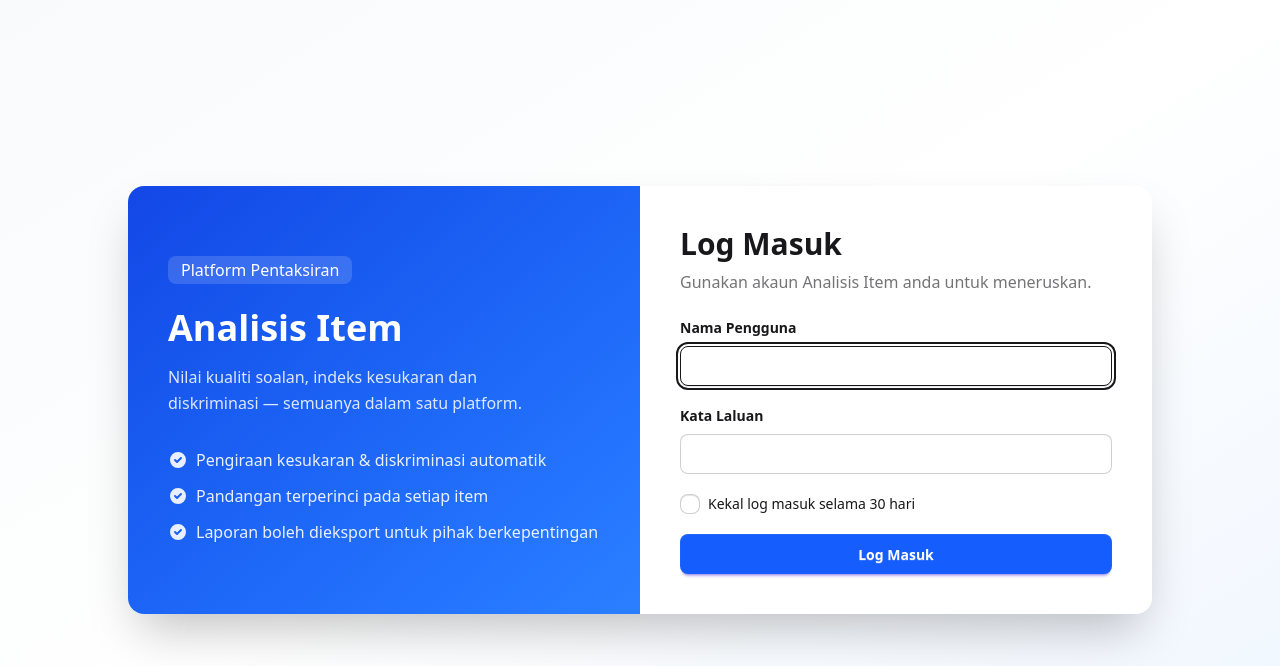
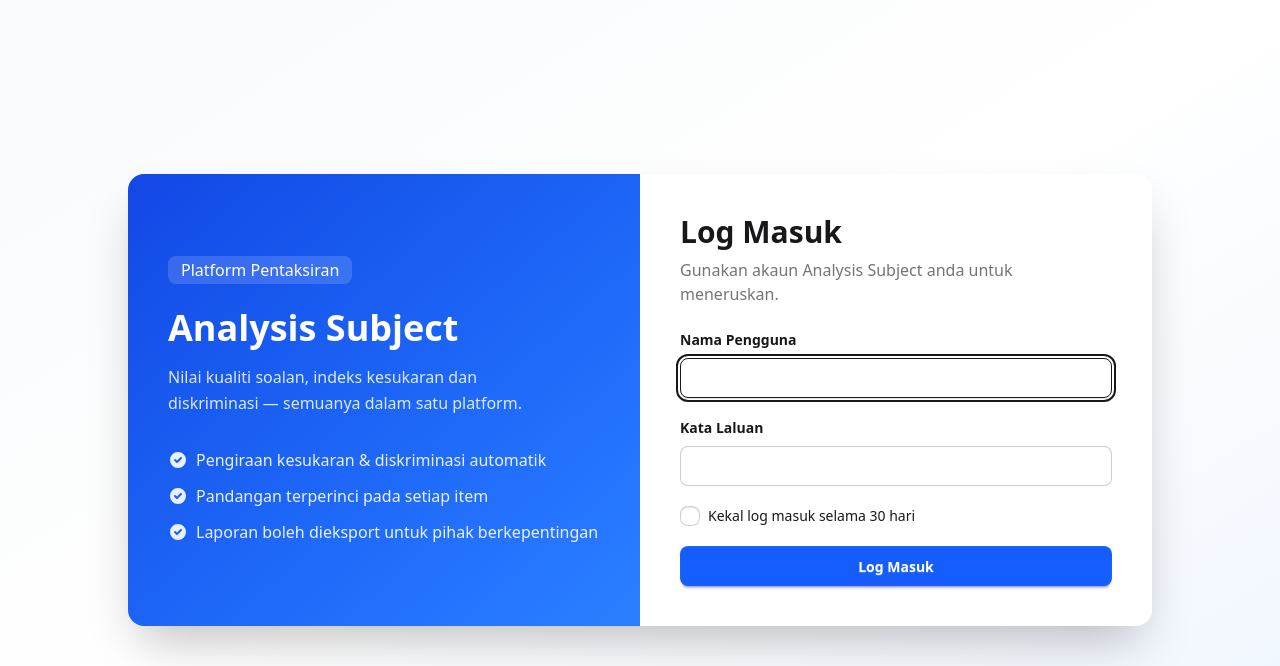
Before and after one commit to UMIZWAN/analisis-item, a Laravel app: page /login in a window 1280 px wide. Shown: the top 666 px of the page. Run offline with Laravel 12, Linux system fonts and the light colour scheme; style sheets or scripts are compiled from the project's sources.

Commit message:
Rename site to Analysis Subject and add custom favicon
Co-Authored-By: Claude Sonnet 5.5 <noreply@anthropic.com>
Claude-Session: https://claude.ai/code/session_013tJSE8trzcAPs6Eniw49R5

```diff
--- a/config/app.php
+++ b/config/app.php
@@ -13,7 +13,7 @@ return [
     |
     */
 
-    'name' => env('APP_NAME', 'analisis-item'),
+    'name' => env('APP_NAME', 'Analysis Subject'),
 
     /*
     |--------------------------------------------------------------------------
--- a/resources/views/home.blade.php
+++ b/resources/views/home.blade.php
@@ -4,7 +4,9 @@
     <meta charset="UTF-8">
     <meta name="viewport" content="width=device-width, initial-scale=1.0">
     <meta name="csrf-token" content="{{ csrf_token() }}">
-    <title>{{ $exam->nama ?? 'Analisis Item' }} &mdash; Analisis Item</title>
+    <title>{{ $exam->nama ?? 'Analysis Subject' }} &mdash; Analysis Subject</title>
+    <link rel="icon" type="image/svg+xml" href="{{ asset('favicon.svg') }}">
+    <link rel="icon" href="{{ asset('favicon.ico') }}" sizes="any">
     @vite(['resources/css/app.css', 'resources/js/app.js'])
 </head>
 <body class="min-h-screen bg-base-200">
--- a/resources/views/login.blade.php
+++ b/resources/views/login.blade.php
@@ -4,7 +4,9 @@
     <meta charset="UTF-8">
     <meta name="viewport" content="width=device-width, initial-scale=1.0">
     <meta name="csrf-token" content="{{ csrf_token() }}">
-    <title>Log Masuk &mdash; Analisis Item</title>
+    <title>Log Masuk &mdash; Analysis Subject</title>
+    <link rel="icon" type="image/svg+xml" href="{{ asset('favicon.svg') }}">
+    <link rel="icon" href="{{ asset('favicon.ico') }}" sizes="any">
     @vite(['resources/css/app.css', 'resources/js/app.js'])
 </head>
 <body class="min-h-screen flex items-center justify-center p-4 bg-linear-to-br from-slate-50 via-white to-blue-50">
@@ -14,7 +16,7 @@
         <div class="bg-linear-to-br from-blue-700 to-blue-500 text-white p-10 flex flex-col justify-center">
             <span class="badge badge-lg bg-white/15 text-white border-0 mb-6 w-fit">Platform Pentaksiran</span>
 
-            <h1 class="text-4xl font-bold mb-4">Analisis Item</h1>
+            <h1 class="text-4xl font-bold mb-4">Analysis Subject</h1>
 
             <p class="text-white/85 mb-8 leading-relaxed max-w-sm">
                 Nilai kualiti soalan, indeks kesukaran dan diskriminasi &mdash; semuanya dalam satu platform.
@@ -45,7 +47,7 @@
         {{-- Right: sign-in form --}}
         <div class="p-10 flex flex-col justify-center">
             <h2 class="text-3xl font-bold mb-2">Log Masuk</h2>
-            <p class="text-base-content/60 mb-6">Gunakan akaun Analisis Item anda untuk meneruskan.</p>
+            <p class="text-base-content/60 mb-6">Gunakan akaun Analysis Subject anda untuk meneruskan.</p>
 
             @if ($errors->any())
                 <div role="alert" class="alert alert-error text-sm mb-4">
--- a/resources/views/partials/navbar.blade.php
+++ b/resources/views/partials/navbar.blade.php
@@ -32,7 +32,7 @@
                         <path stroke-linecap="round" stroke-linejoin="round" d="M9 19v-6a2 2 0 00-2-2H5a2 2 0 00-2 2v6a2 2 0 002 2h2a2 2 0 002-2zm0 0V9a2 2 0 012-2h2a2 2 0 012 2v10m-6 0a2 2 0 002 2h2a2 2 0 002-2m0 0V5a2 2 0 012-2h2a2 2 0 012 2v14a2 2 0 01-2 2h-2a2 2 0 01-2-2z" />
                     </svg>
                 </span>
-                Analisis Item
+                Analysis Subject
             </a>
         </div>
 
```
Also changed, not shown: public/favicon.ico, public/favicon.svg (added), 1 other file.
